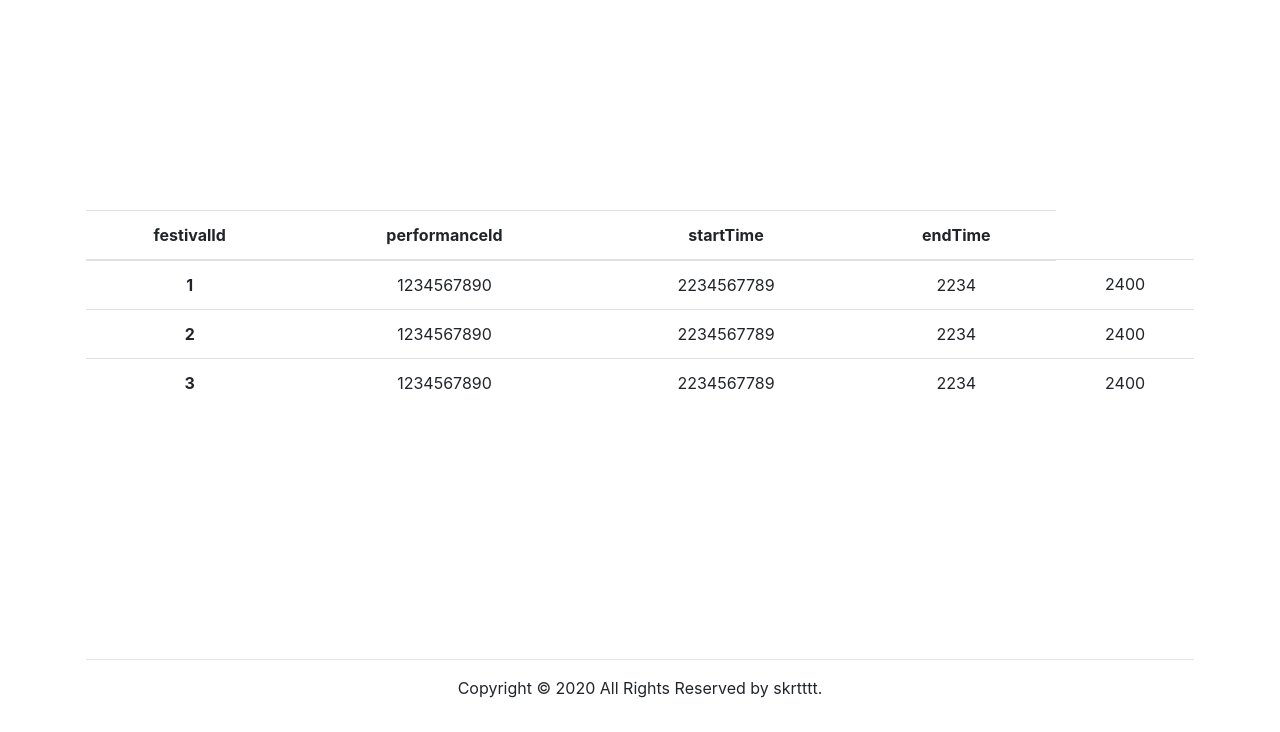
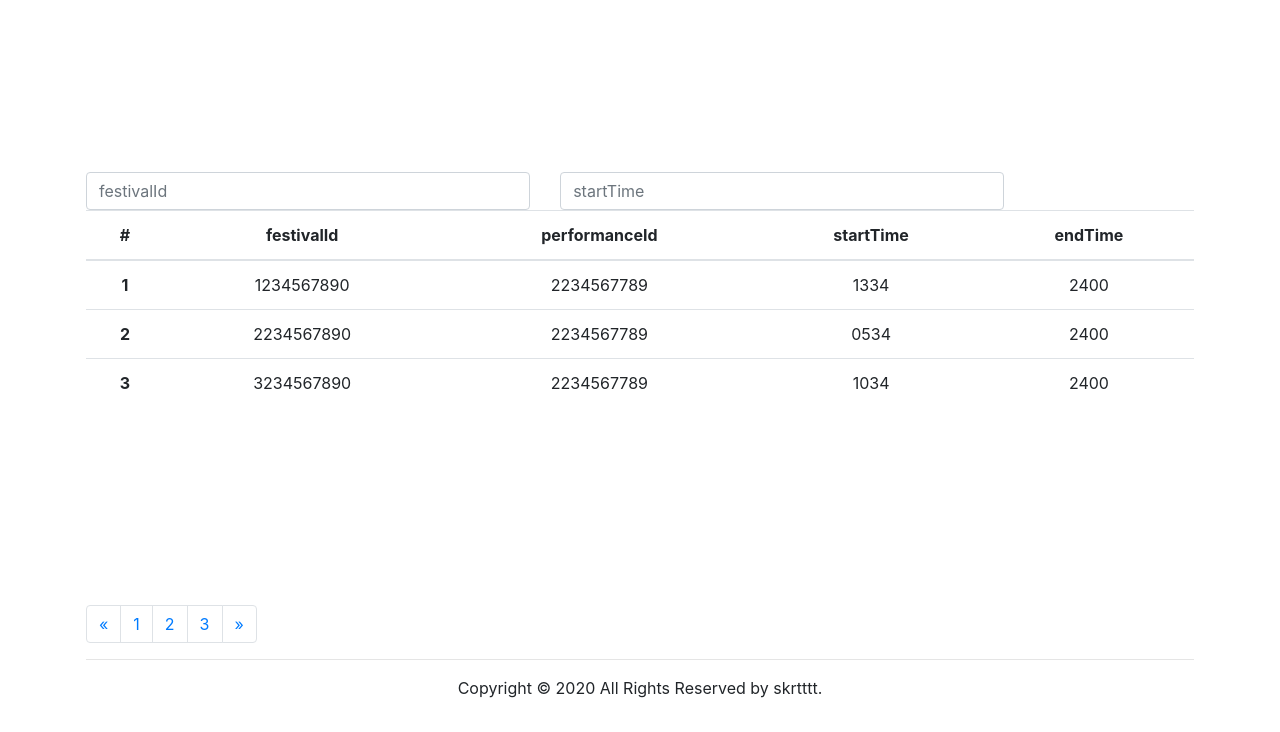
Before and after one commit to ngzhankang/fullStackedWebDevelopmment, a plain HTML site: page frontend/index.html in a window 1280 px wide. Shown: the part 68-800 px from the top of the page. Drawn offline with nearby package versions, Linux system fonts and the light colour scheme.

Commit message:
Edits to basic frontend result viewer.md

```diff
--- a/frontend/index.css
+++ b/frontend/index.css
@@ -17,3 +17,7 @@
 }
 
 /* CSS For table */
+[data-theme="dark"] .table {
+  background-color: #111 !important;
+  color: #eee;
+}
--- a/frontend/index.html
+++ b/frontend/index.html
@@ -24,8 +24,7 @@
     <!-- Navbar -->
     <header class="mb-auto">
       <h3 class="float-left">
-                <img src="favicons/favicon.ico" width="30" height="30" class="d-inline-block align-top"
-                    alt="" />Jibaboom
+        <img src="favicons/favicon.ico" width="30" height="30" class="d-inline-block align-top" alt="" />Jibaboom
       </h3>
       <nav class="nav justify-content-center float-right">
         <a class="nav-link active" href="#home">Home</a>
@@ -46,11 +45,22 @@
 
     <!-- Main Body -->
     <main role="main">
-
+      <!-- Main Body == Filter -->
+      <form>
+        <div class="row">
+          <div class="col-5">
+            <input type="text" class="form-control" placeholder="festivalId" id="festivalIdInput">
+          </div>
+          <div class="col-5">
+            <input type="text" class="form-control" placeholder="startTime" id="startTimeInput">
+          </div>
+        </div>
+      </form>
       <!-- Main Body == Table -->
       <table class="table">
         <thead>
           <tr>
+            <th scope="col">#</th>
             <th scope="col">festivalId</th>
             <th scope="col">performanceId</th>
             <th scope="col">startTime</th>
@@ -62,21 +72,21 @@
             <th scope="row">1</th>
             <td>1234567890</td>
             <td>2234567789</td>
-                    <td>2234</td>
+            <td>1334</td>
             <td>2400</td>
           </tr>
           <tr>
             <th scope="row">2</th>
-                    <td>1234567890</td>
+            <td>2234567890</td>
             <td>2234567789</td>
-                    <td>2234</td>
+            <td>0534</td>
             <td>2400</td>
           </tr>
           <tr>
             <th scope="row">3</th>
-                    <td>1234567890</td>
+            <td>3234567890</td>
             <td>2234567789</td>
-                    <td>2234</td>
+            <td>1034</td>
             <td>2400</td>
           </tr>
         </tbody>
@@ -85,7 +95,26 @@
 
     <!-- Footer -->
     <footer class="mt-auto">
-            <hr />
+      <!-- Footer == Pagination -->
+      <nav aria-label="Page navigation">
+        <ul class="pagination">
+          <li class="page-item">
+            <a class="page-link" href="#" aria-label="Previous">
+              <span aria-hidden="true">&laquo;</span>
+            </a>
+          </li>
+          <li class="page-item"><a class="page-link" href="#">1</a></li>
+          <li class="page-item"><a class="page-link" href="#">2</a></li>
+          <li class="page-item"><a class="page-link" href="#">3</a></li>
+          <li class="page-item">
+            <a class="page-link" href="#" aria-label="Next">
+              <span aria-hidden="true">&raquo;</span>
+            </a>
+          </li>
+        </ul>
+      </nav>
+      <hr>
+      <!-- Footer == Copyrights -->
       <p class="copyright-text">
         Copyright &copy; 2020 All Rights Reserved by skrtttt.
       </p>
@@ -93,8 +122,8 @@
   </div>
 
   <!-- Optional JavaScript And Jquery -->
-    <script src="https://code.jquery.com/jquery-3.5.1.js"
-        integrity="sha256-QWo7LDvxbWT2tbbQ97B53yJnYU3WhH/C8ycbRAkjPDc=" crossorigin="anonymous"></script>
+  <script src="https://code.jquery.com/jquery-3.5.1.js" integrity="sha256-QWo7LDvxbWT2tbbQ97B53yJnYU3WhH/C8ycbRAkjPDc="
+    crossorigin="anonymous"></script>
 
   <!-- Load ReactJs Component -->
   <script src="table.js"></script>
--- a/frontend/table.js
+++ b/frontend/table.js
@@ -1 +1,18 @@
 // Table filter method
+$(document).ready(function(){
+  $("#festivalIdInput").on("keyup", function() {
+    var value = $(this).val().toLowerCase();
+    $("#table tr").filter(function() {
+      $(this).toggle($(this).text().toLowerCase().indexOf(value) > -1)
+    });
+  });
+});
+
+$(document).ready(function(){
+    $("#startTimeInput").on("keyup", function() {
+      var value = $(this).val().toLowerCase();
+      $("#table tr").filter(function() {
+        $(this).toggle($(this).text().toLowerCase().indexOf(value) > -1)
+      });
+    });
+  });
```
Also changed, not shown: worksheets/wireframes/assets/FSP_Wireframe_Website_blockframe_Result_viewer_API.png. Lines whose indentation alone changed are shown as unchanged.
